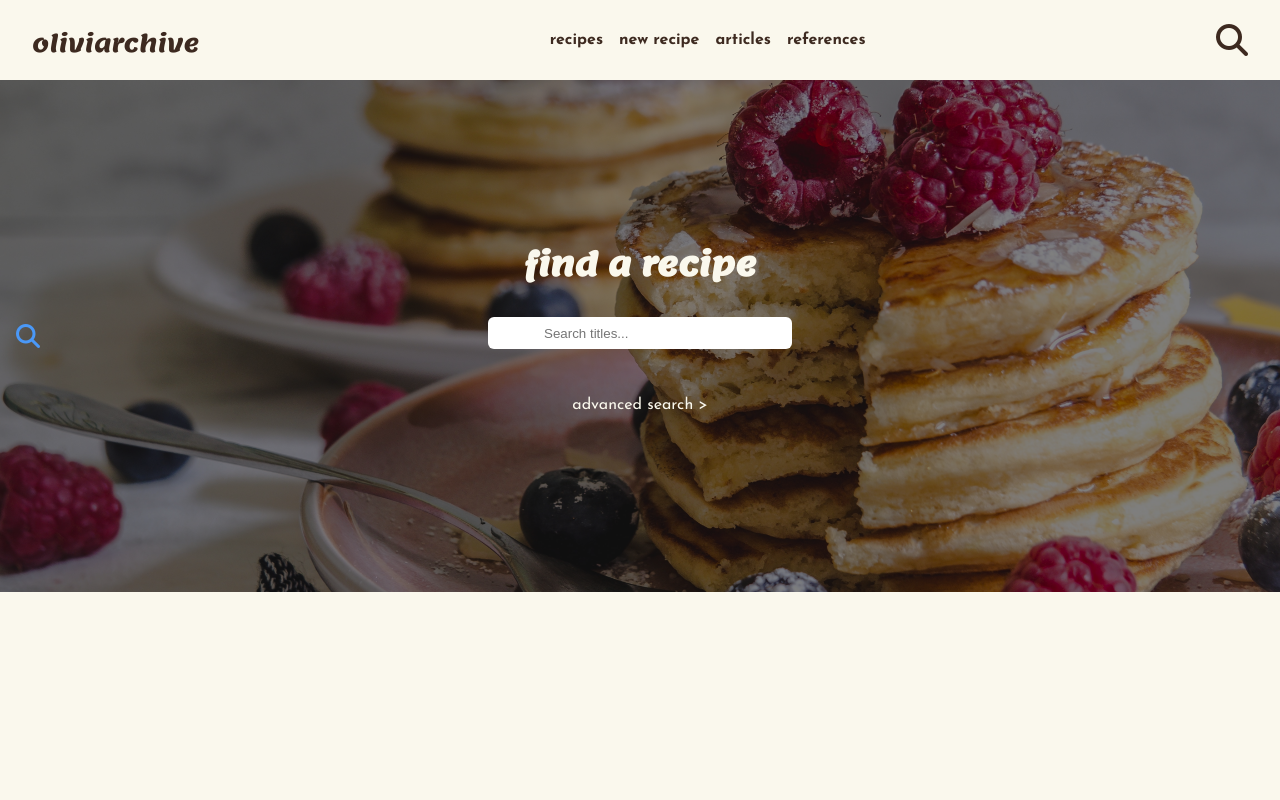
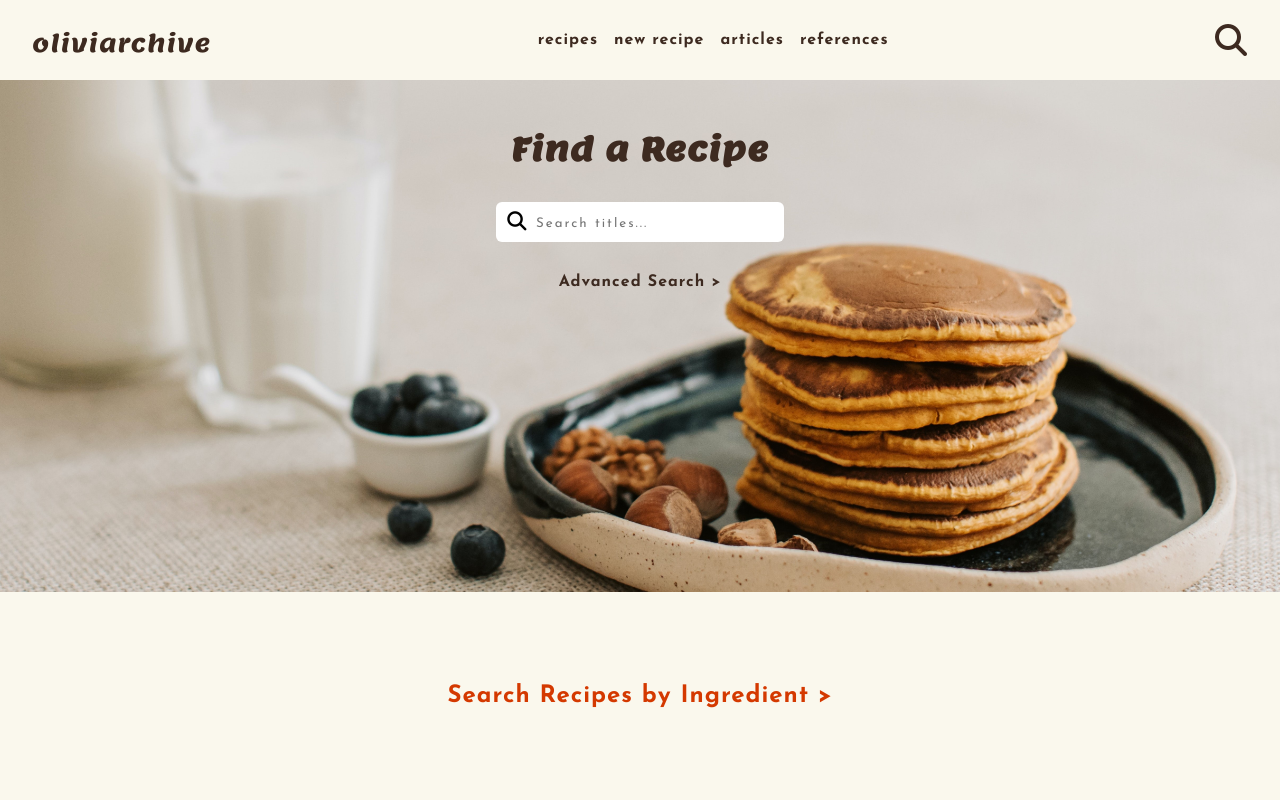
Before and after one commit to oliviagiandrea/oliviarchive, a Node server app: page / in a window 1280 px wide. Run offline with Node 20, Linux system fonts and the light colour scheme; data that the repository does not hold is empty; some libraries are stand-ins or nearby versions.

Commit message:
build static home page

```diff
--- a/package.json
+++ b/package.json
@@ -12,6 +12,7 @@
   "license": "ISC",
   "dependencies": {
     "body-parser": "^1.20.2",
+    "cloc": "^1.96.0-cloc",
     "cookie-session": "^2.0.0",
     "dotenv": "^16.0.3",
     "ejs": "^3.1.9",
--- a/public/styles.css
+++ b/public/styles.css
@@ -1,20 +1,22 @@
 :root {
   --brown: #3d2a20;
+  --red: #d43900;
   --orange: #f58b00;
   --yellow: #fce2b8;
   --eggshell: #faf8ed;
 }
 
 body {
+  /* font-family: 'Dosis', sans-serif; */
+  letter-spacing: 1px;
   font-family: "Josefin Sans", sans-serif;
   background-color: var(--eggshell);
   margin: 0;
 }
 
 h1, h2, h3, h4 {
-  /* font-family: 'Concert One', cursive; */
+  color: var(--brown);
   font-family: "Lemon", cursive;
-  color: var(--brown);
   margin: 0;
   vertical-align: middle;
 }
@@ -24,12 +26,61 @@ h1 {
 }
 
 a {
-  color: var(--orange) !important;
+  color: var(--red) !important;
   font-weight: bold;
+}
+
+p {
+  margin-block-end: 0;
+  margin-block-start: 0;
 }
 
 .white {
   color: var(--eggshell) !important;
+}
+
+.brown {
+  color: var(--brown) !important;
+}
+
+.btn {
+  border-radius: 10px;
+  padding: 0.8rem;
+}
+
+.btn:hover {
+  cursor: pointer;
+}
+
+.btnPrimary {
+  background-color: var(--brown);
+}
+
+.btnSecondary {
+  background-color: var(--orange);
+}
+
+.btnGhost {
+  border: 1px solid var(--brown);
+  color: var(--brown) !important;
+}
+
+.container {
+  display: flex;
+  flex-direction: column;
+  justify-content: center;
+  width: 100vw;
+}
+
+.row {
+  display: flex;
+  flex-direction: row;
+  align-items: center;
+  width: 100%;
+}
+
+.center {
+  justify-content: center;
 }
 
 #flashes .info {
@@ -38,6 +89,13 @@ a {
 
 #flashes .error {
   color: var(--orange);
+}
+
+/* change font of placeholder text in form inputs */
+::placeholder {
+  /* font-family: 'Dosis', sans-serif !important; */
+  font-family: "Josefin Sans", sans-serif;
+  letter-spacing: 2px;
 }
 
 /* ============================================================================================ */
@@ -123,7 +181,7 @@ a {
   pointer-events: auto;
 }
 
-.search-box .search-icon {
+.nav .search-box .search-icon {
   position: absolute;
   left: 1rem;
   top: 50%;
@@ -240,25 +298,15 @@ a {
 #home {
   padding: 1rem;
   height: 60vh;
-  background-image: url('pancakes.jpg');
+  background-image: url('pancakes52.jpg');
   background-repeat: no-repeat;
   background-position: center;
   background-size: cover;
   display: flex;
   flex-direction: column;
-  justify-content: center;
+  /* justify-content: center; */
   align-items: center;
   position: relative;
-}
-
-#gray {
-  position: absolute;
-  top: 0;
-  left: 0;
-  width: 100%;
-  height: 100%;
-  background-color: rgba(0, 0, 0, 0.5); /* Gray color with 50% opacity */
-  z-index: 0;
 }
 
 #welcome {
@@ -268,14 +316,29 @@ a {
   justify-content: center;
   align-items: center;
   gap: 2rem;
+  margin-top: 2rem;
+}
+
+#searchForm .search-box {
+  position: relative;
+  display: flex;
+  align-items: center;
 }
 
 #searchForm .search-box .search-icon {
   position: absolute;
+  left: 0.7rem;
+  font-size: 1.2rem;
 }
 
-#query {
-  position: relative;
-  height: 2rem;
+#searchForm .search-box input[type="text"] {
+  flex: 1;
+  height: 2.5rem;
   width: 15rem;
+  padding: 0 0.5rem 0 2.5rem;
 }
+
+#searchIng {
+  height: calc(100vh - 60vh - 7rem);
+  font-size: 1.5rem;
+}
--- a/server.js
+++ b/server.js
@@ -130,8 +130,13 @@ app.post('/search', async (req, res) => {
   const query = new RegExp(req.body.query, 'i')
   // use a regex expression to ignore case and look for partial matches
   const db = await Connection.open(mongoUri, DB)
-  // no need to handle errors here, frontend js takes care of it
-  return await db.collection(RECIPES).find({ title: { $regex: query } }).toArray()
+  try {
+    const found = await db.collection(RECIPES).find({ title: { $regex: query } }).toArray();
+    return res.json(found); // Sending the search results as JSON response
+  } catch (error) {
+    console.error(error);
+    return res.status(500).json({ error: 'An error occurred during the search' });
+  }
 })
 
 const lookupRecipe = async (rid) => {
--- a/views/index.ejs
+++ b/views/index.ejs
@@ -4,19 +4,22 @@
   <%- include("partials/navbar.ejs") %>
   <%- include("partials/flash.ejs") %>
 
+  <div class="container">
     <div id="home">
-    <div id="gray"></div>
       <div id="welcome">
-      <h1 class="white">find a recipe</h1>
-      <form id="searchForm" method="POST" action="/search">
+        <h1>Find a Recipe</h1>
+        <form id="searchForm" method="POST" action="/home-search">
           <div class="search-box">
             <i class="fa-solid fa-magnifying-glass search-icon"></i>
             <input type="text" name="query" id="query" placeholder="Search titles...">
           </div>
-
-        <!-- <input type="submit" value="Search"> -->
         </form>
-      <p class="white">advanced search &#62;</p>
+        <a class="brown" href="/search">Advanced Search &#62;</a>
+      </div>
+    </div>
+    <div id="searchIng" class="row center">
+      <a href="/ingredients">Search Recipes by Ingredient &#62;</a>
+    </div>
   </div>
 
   <!-- <div id="results">
@@ -29,49 +32,6 @@
     </ul>
   </div> -->
 
-    <script>
-      // Define a function to render the search results as HTML
-      function renderSearchResults(results) {
-        const resultsDiv = $('#results');
-        resultsDiv.empty();
-
-        if (results.length === 0) {
-          resultsDiv.text('No results found');
-          return;
-        }
-
-        const ul = $('<ul></ul>');
-        resultsDiv.append(ul);
-
-        for (const result of results) {
-          const li = $('<li></li>');
-          const a = $('<a></a>');
-          a.attr('href', `recipe/${result.id}`);
-          a.text(result.title);
-          li.append(a);
-          ul.append(li);
-        }
-      }
-
-      // Define a function to handle the search form submission
-      function handleSearchFormSubmit(event) {
-        event.preventDefault();
-
-        const searchQuery = $('#query').val();
-        fetch('/search', {
-          method: 'POST',
-          headers: { 'Content-Type': 'application/json' },
-          body: JSON.stringify({ query: searchQuery })
-        })
-          .then(response => response.json())
-          .then(renderSearchResults)
-          .catch(error => console.error(error));
-      }
-
-      // Attach an event listener to the search form
-      $('#searchForm').on('submit', handleSearchFormSubmit);
-    </script>
-
   <%- include("partials/footer.ejs") %>
   </body>
 
--- a/views/partials/head.ejs
+++ b/views/partials/head.ejs
@@ -9,14 +9,19 @@
   <link rel="stylesheet" href="/styles.css" />
   <link rel="preconnect" href="https://fonts.googleapis.com">
   <link rel="preconnect" href="https://fonts.gstatic.com" crossorigin>
-  <link href="https://fonts.googleapis.com/css2?family=Concert+One&family=Josefin+Sans:ital,wght@0,100;0,200;0,300;0,400;0,500;0,600;0,700;1,100;1,200;1,300;1,400;1,500;1,600;1,700&family=Lemon&display=swap" rel="stylesheet">
+  <!-- <link
+    href="https://fonts.googleapis.com/css2?family=Caudex:ital,wght@0,400;0,700;1,400;1,700&family=Dosis:wght@400;700;800&family=Laila:wght@400;700&display=swap"
+    rel="stylesheet"> -->
+  <link
+    href="https://fonts.googleapis.com/css2?family=Concert+One&family=Josefin+Sans:ital,wght@0,100;0,200;0,300;0,400;0,500;0,600;0,700;1,100;1,200;1,300;1,400;1,500;1,600;1,700&family=Lemon&display=swap"
+    rel="stylesheet">
   <script src="https://kit.fontawesome.com/4266217451.js" crossorigin="anonymous"></script>
 </head>
 <!-- Google tag (gtag.js) -->
 <script async src="https://www.googletagmanager.com/gtag/js?id=G-MQL5MJBWPT"></script>
 <script>
   window.dataLayer = window.dataLayer || [];
-  function gtag(){dataLayer.push(arguments);}
+  function gtag() { dataLayer.push(arguments); }
   gtag('js', new Date());
   gtag('config', 'G-MQL5MJBWPT');
 </script>
```
Also changed, not shown: views/search.ejs (+67 -10 lines), public/pancakes2.jpg (added), public/pancakes3.jpg (added), public/pancakes4.jpg (added), public/pancakes42.jpg (added), public/pancakes5.jpg (added), public/pancakes52.jpg (added), 5 other files. Lines whose indentation alone changed are shown as unchanged.
